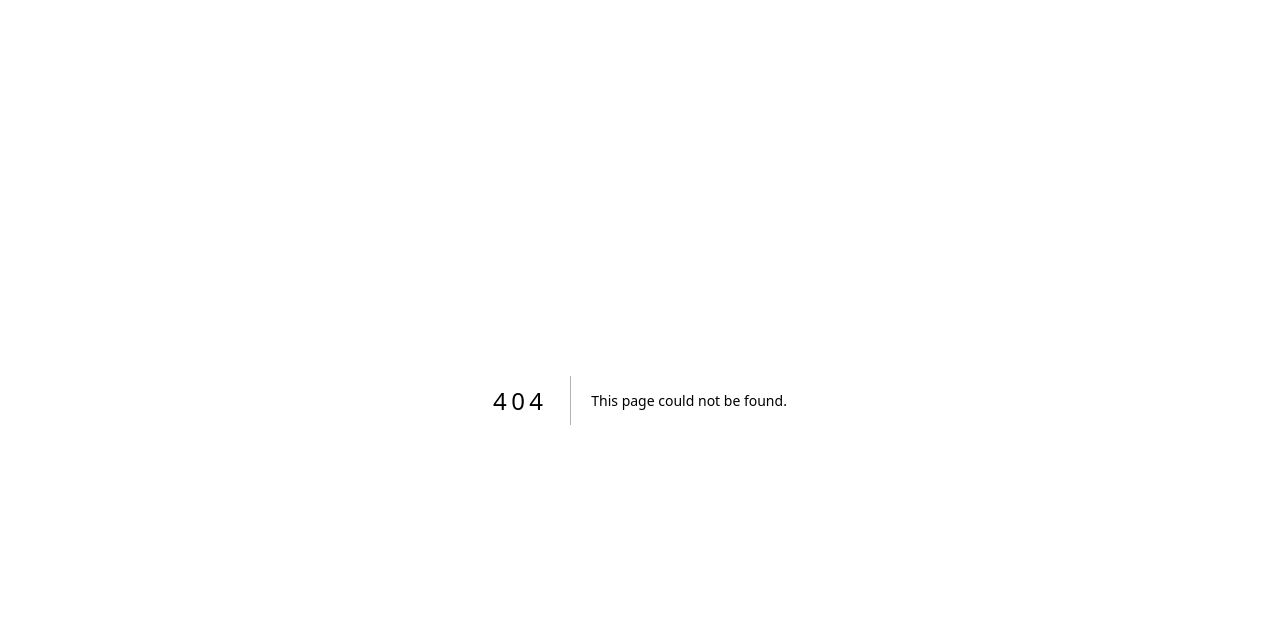
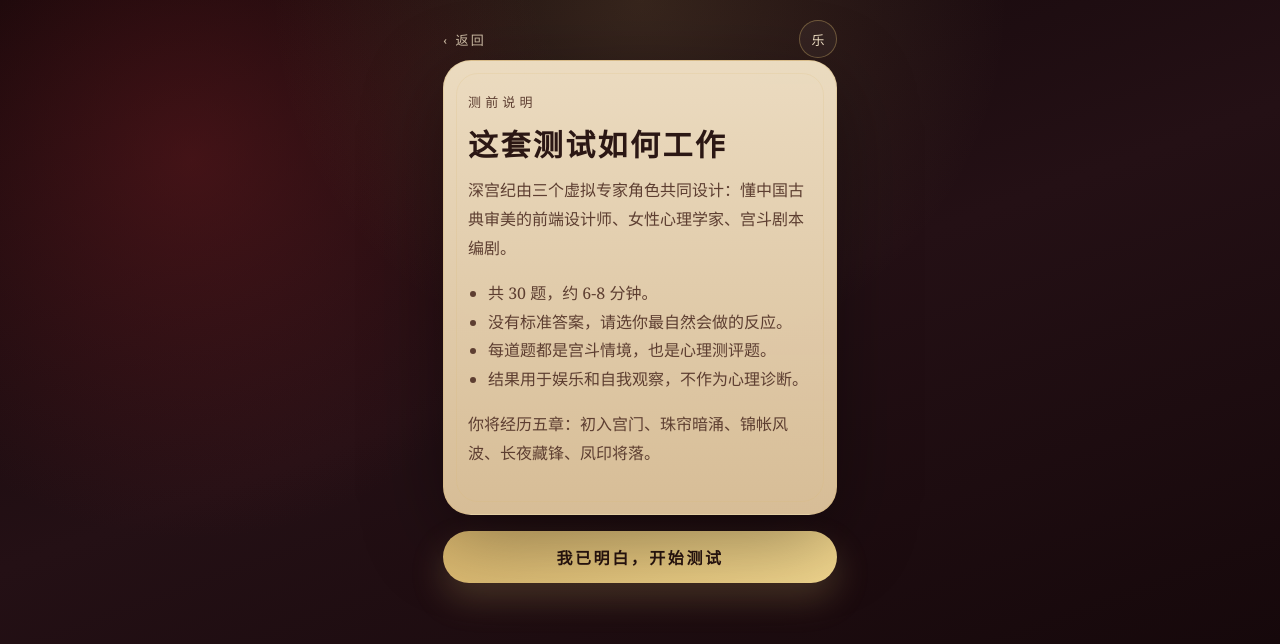
Before and after one commit to Jamescheng2022/shengongji-psych-test, a Next.js app: page /about in a window 1280 px wide. Before the commit this address had no page. Shown: the top 644 px of the page. Built offline with nearby package versions, Linux system fonts and the light colour scheme.

Commit message:
Add test introduction page

```diff
--- /dev/null
+++ b/app/about/page.tsx
@@ -0,0 +1,36 @@
+import Link from "next/link";
+import { MusicToggle } from "@/components/MusicToggle";
+
+export default function AboutPage() {
+  return (
+    <main className="shell">
+      <section className="phone">
+        <header className="topbar">
+          <Link href="/">‹ 返回</Link>
+          <MusicToggle />
+        </header>
+
+        <article className="paper-card">
+          <p className="seal">测前说明</p>
+          <h1>这套测试如何工作</h1>
+          <p>
+            深宫纪由三个虚拟专家角色共同设计：懂中国古典审美的前端设计师、女性心理学家、宫斗剧本编剧。
+          </p>
+          <ul>
+            <li>共 30 题，约 6-8 分钟。</li>
+            <li>没有标准答案，请选你最自然会做的反应。</li>
+            <li>每道题都是宫斗情境，也是心理测评题。</li>
+            <li>结果用于娱乐和自我观察，不作为心理诊断。</li>
+          </ul>
+          <p>
+            你将经历五章：初入宫门、珠帘暗涌、锦帐风波、长夜藏锋、凤印将落。
+          </p>
+        </article>
+
+        <div className="button-row" style={{ marginTop: 16 }}>
+          <Link className="primary-button" href="/test">我已明白，开始测试</Link>
+        </div>
+      </section>
+    </main>
+  );
+}
```
